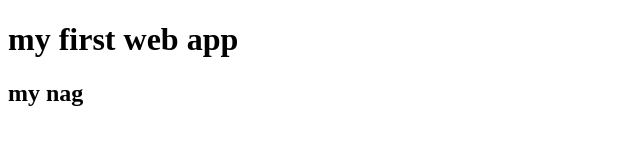
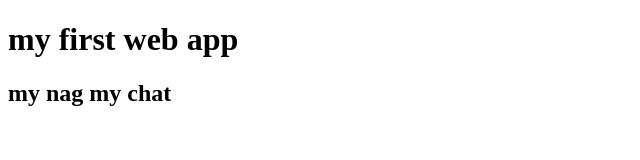
Before and after one commit to NishanthD32/githubsample2, a plain HTML site: page index.html in a window 1280 px wide. Shown: the whole page, without its empty margins (0-640 px from the left). Drawn offline with Linux system fonts and the light colour scheme.

Commit message:
nishanth

```diff
--- a/index.html
+++ b/index.html
@@ -9,7 +9,7 @@
 <body>
     <h1>my first web app</h1>
     <h2>
-        my nag
+        my nag my chat
     </h2>
 </body>
 </html>
```
